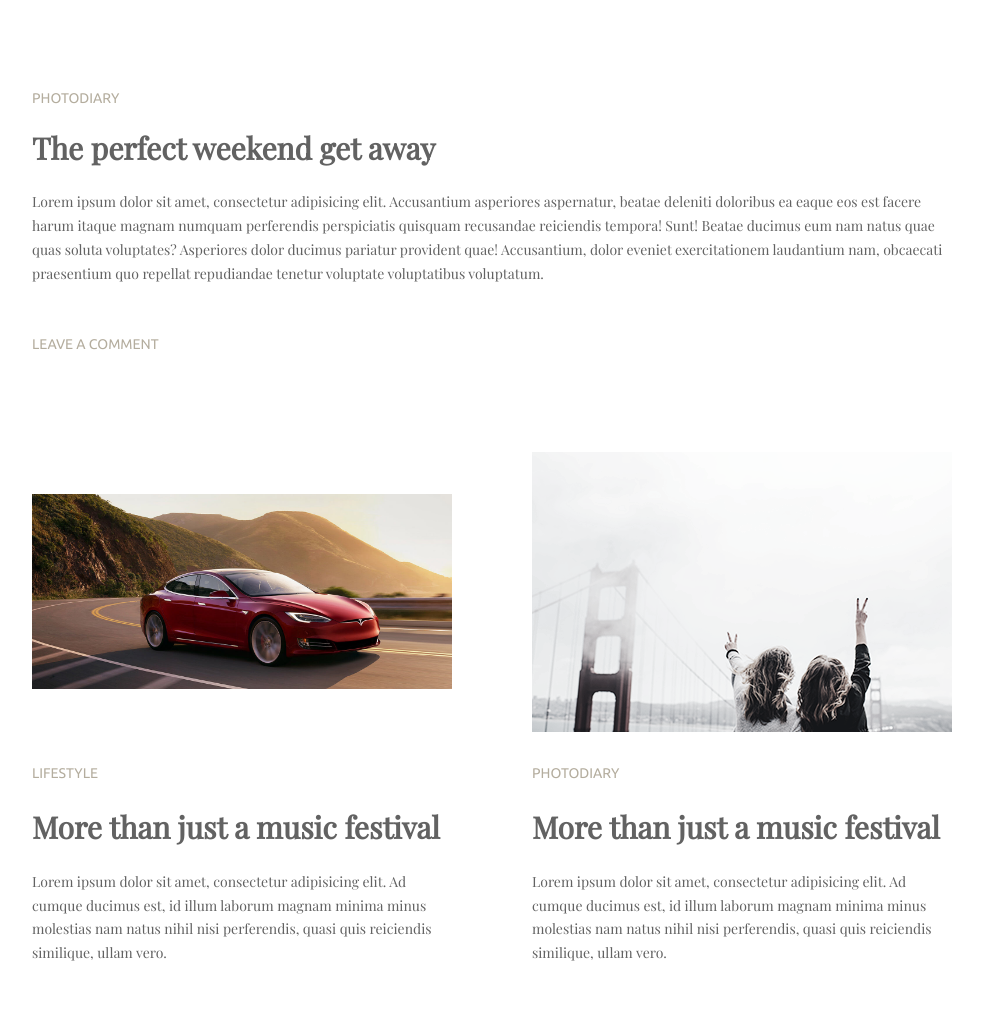
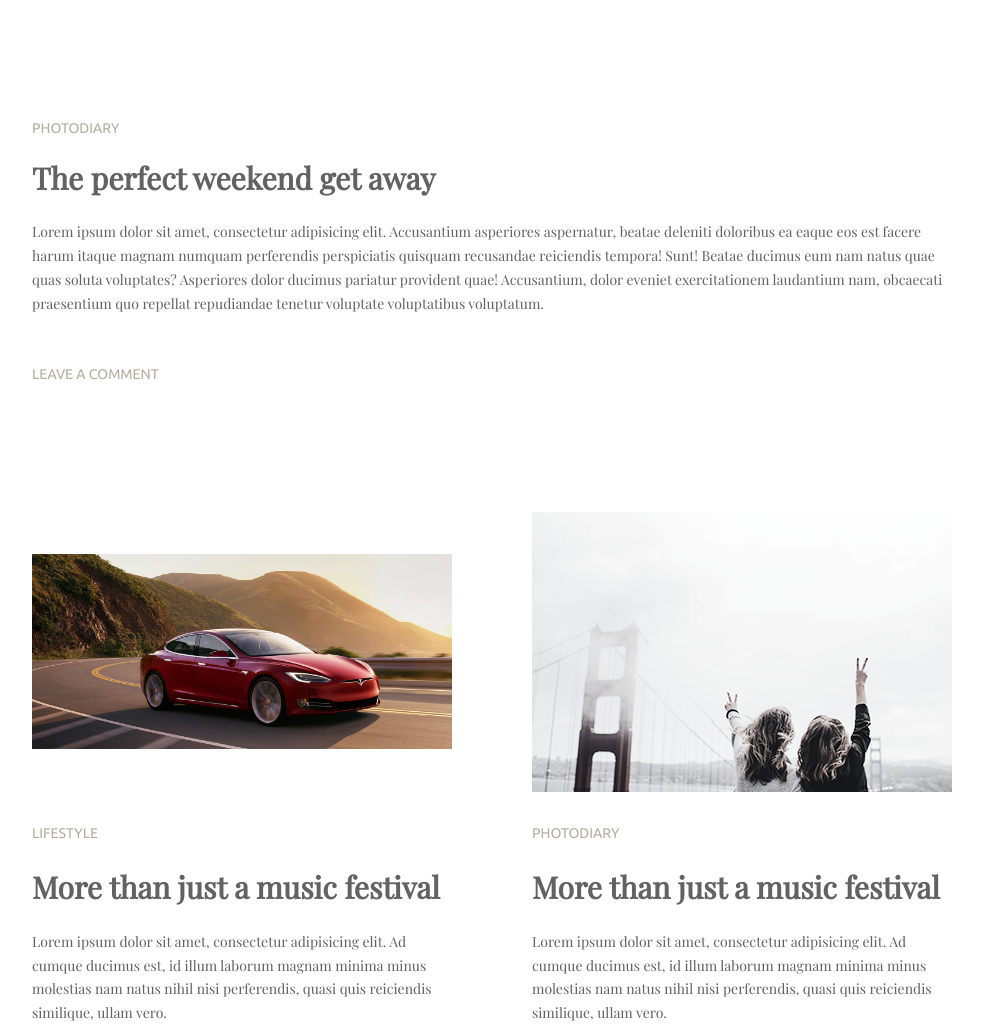
Before and after one commit to IgorStetsiuk/advanced-algorithms, a plain HTML site: page layouts/istetsiuk/index.html in a window 1280 px wide. Shown: the part 660-1688 px from the top of the page, without its empty margins (148-1131 px from the left). Drawn offline with nearby package versions, Linux system fonts and the light colour scheme; a web font is replaced by a local one.

Commit message:
change section margin-bottom

```diff
--- a/layouts/istetsiuk/css/style.css
+++ b/layouts/istetsiuk/css/style.css
@@ -61,6 +61,9 @@ body {
     font-size: 14px;
 
 }
+section {
+    margin-bottom: 130px;
+}
 
 .container {
     max-width: 1060px;
@@ -121,9 +124,7 @@ header .container {
     color: #b4ad9e;
 }
 
-.banner, .photodiary {
-    margin-bottom: 100px;
-}
+
 .banner {
     text-align: center;
 }
@@ -137,7 +138,7 @@ header .container {
     width: 100%;
 }
 
-.photodiary .container, .post-list .container {
+.photodiary .container {
     padding: 0 70px;
 }
 
@@ -167,18 +168,22 @@ header .container {
     margin-bottom: 50px;
 }
 
-.post-list .container {
+
+.post-list {
+    max-width: 920px;
     display: flex;
     flex-flow: row wrap;
     justify-content: space-between;
+    margin: auto;
 
 }
 
+.posts-section {
+    margin-bottom: 0;
+}
+
 .post-item {
-    display: flex;
-    flex-direction: column;
     max-width: 420px;
-    flex: 1 1 420px;
     margin-bottom: 130px;
 }
 
@@ -186,7 +191,7 @@ header .container {
     text-align: center;
 }
 
-.post-list button {
+ .button-wrap button {
     width: 165px;
     height: 60px;
     margin: 0 auto;
@@ -266,7 +271,6 @@ header .container {
 }
 
 footer {
-    margin-top: 100px;
     padding: 44px 0;
     background: #f0f0f0;
 }
--- a/layouts/istetsiuk/index.html
+++ b/layouts/istetsiuk/index.html
@@ -55,8 +55,8 @@
             <a href="#" class="photodiary-post-link">Leave a comment</a>
         </div>
     </section>
-    <section class="post-list">
-        <div class="container">
+    <section class="posts-section">
+        <div class="post-list">
             <div class="post-item">
                 <figure>
                     <div>
@@ -135,8 +135,8 @@
             </form>
         </div>
     </section>
-    <section class="post-list">
-        <div class="container">
+    <section>
+        <div class="post-list">
             <div class="post-item">
                 <figure>
                     <div><img src="img/post-items/girl_5.png" alt="About image"/></div>
```
